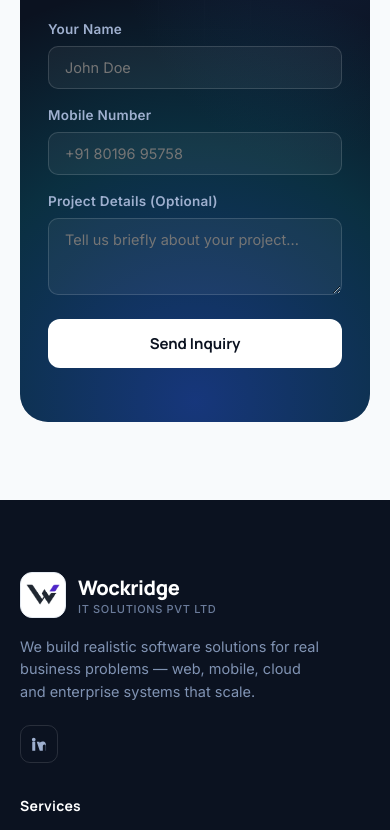
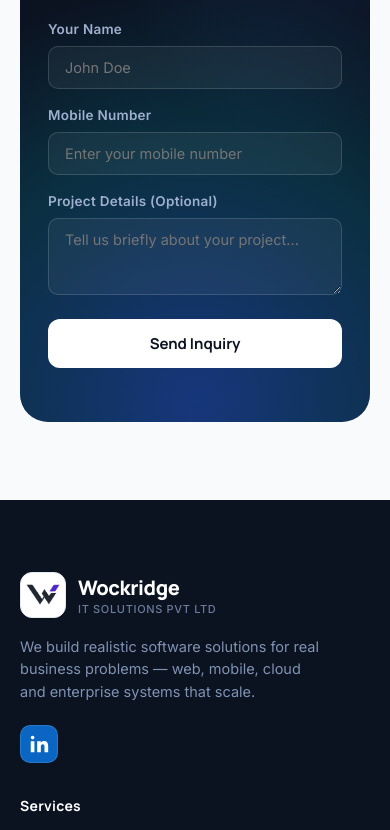
Before and after one commit to reaisol/ramreddysoftware, a website: page public/index.html in a window 390 px wide. Shown: the part 7920-8750 px from the top of the page. Drawn offline with Linux system fonts and the light colour scheme.

Commit message:
Remove contact phone number and improve LinkedIn icon

```diff
--- a/public/index.html
+++ b/public/index.html
@@ -1381,7 +1381,8 @@
       border: 1px solid rgba(255, 255, 255, .12);
       display: grid;
       place-items: center;
-      color: #9fb0cf;
+      color: #fff;
+      background: #0a66c2;
       transition: all .2s
     }
 
@@ -1393,8 +1394,8 @@
     }
 
     .foot-social svg {
-      width: 18px;
-      height: 18px
+      width: 22px;
+      height: 22px
     }
 
     .foot-col h5 {
@@ -1937,7 +1938,7 @@
             </div>
             <div class="form-group">
               <label for="clientPhone">Mobile Number</label>
-              <input type="tel" id="clientPhone" name="phone" required placeholder="+91 80196 95758" />
+              <input type="tel" id="clientPhone" name="phone" required placeholder="Enter your mobile number" />
             </div>
           </div>
           <div class="form-group">
@@ -1969,10 +1970,7 @@
           <p>We build realistic software solutions for real business problems — web, mobile, cloud and enterprise
             systems that scale.</p>
           <div class="foot-social">
-            <a href="https://www.linkedin.com/company/wockridge-it-solutions/" aria-label="LinkedIn"><svg viewBox="0 0 24 24" fill="currentColor">
-                <path
-                  d="M4.98 3.5a2.5 2.5 0 1 1 0 5 2.5 2.5 0 0 1 0-5zM3 9h4v12H3zM9 9h3.8v1.7h.05c.53-1 1.83-2.05 3.77-2.05 4 0 4.75 2.65 4.75 6.1V21H21v-5.4c0-1.3 0-3-1.8-3s-2.1 1.4-2.1 2.9V21H13z" />
-              </svg></a>
+            <a href="https://www.linkedin.com/company/wockridge-it-solutions/" aria-label="LinkedIn"><svg viewBox="0 0 24 24" fill="currentColor" aria-hidden="true" focusable="false"><circle cx="5" cy="5" r="2"/><path d="M3 9h4v12H3zM10 9h4v1.6c.8-1.2 1.9-1.9 3.5-1.9 3.2 0 4.5 2 4.5 5.5V21h-4v-6.1c0-1.8-.6-2.7-1.9-2.7-1.4 0-2.1 1-2.1 2.7V21h-4z"/></svg></a>
           </div>
         </div>
         <div class="foot-col">
@@ -1994,7 +1992,6 @@
         <div class="foot-col">
           <h5>Get in touch</h5>
           <a href="mailto:contact@wockridgeit.com">contact@wockridgeit.com</a>
-          <a href="tel:+918019695758">+91 80196 95758</a>
           <a href="#">Hi-Tech City, Hyderabad</a>
         </div>
       </div>
```
Also changed, not shown: public/Services.html (+3 -4 lines).
